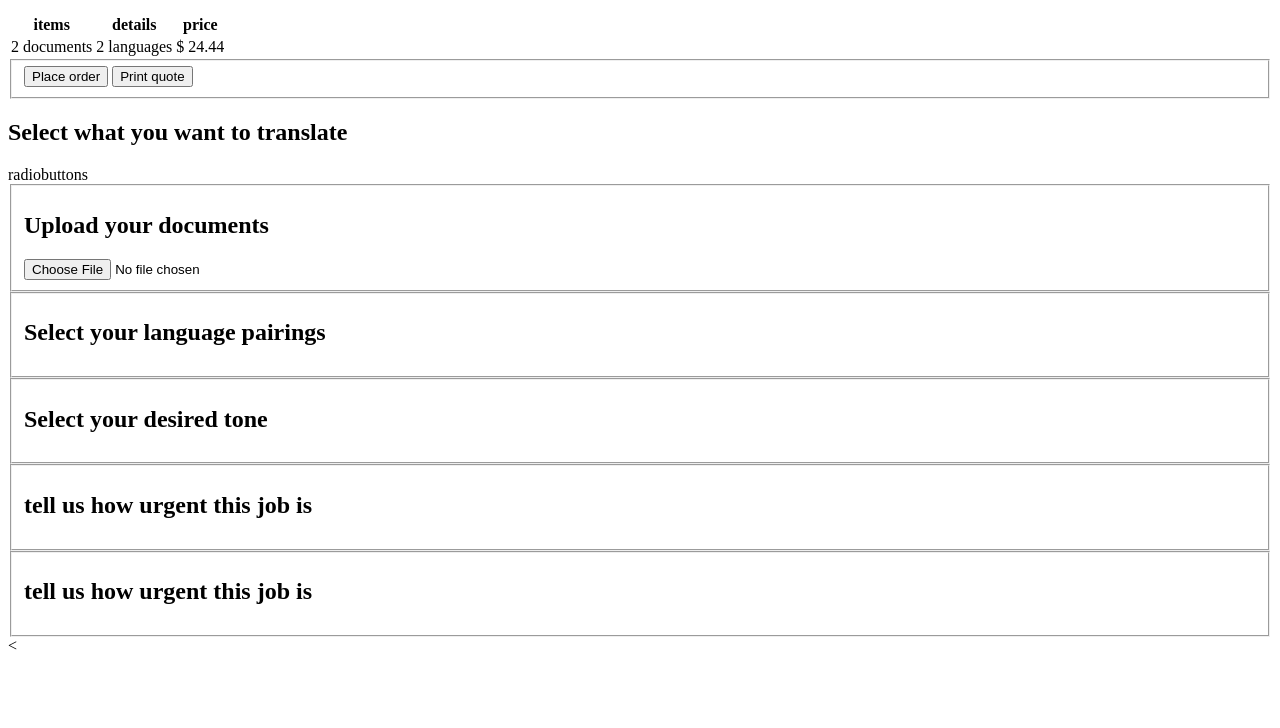
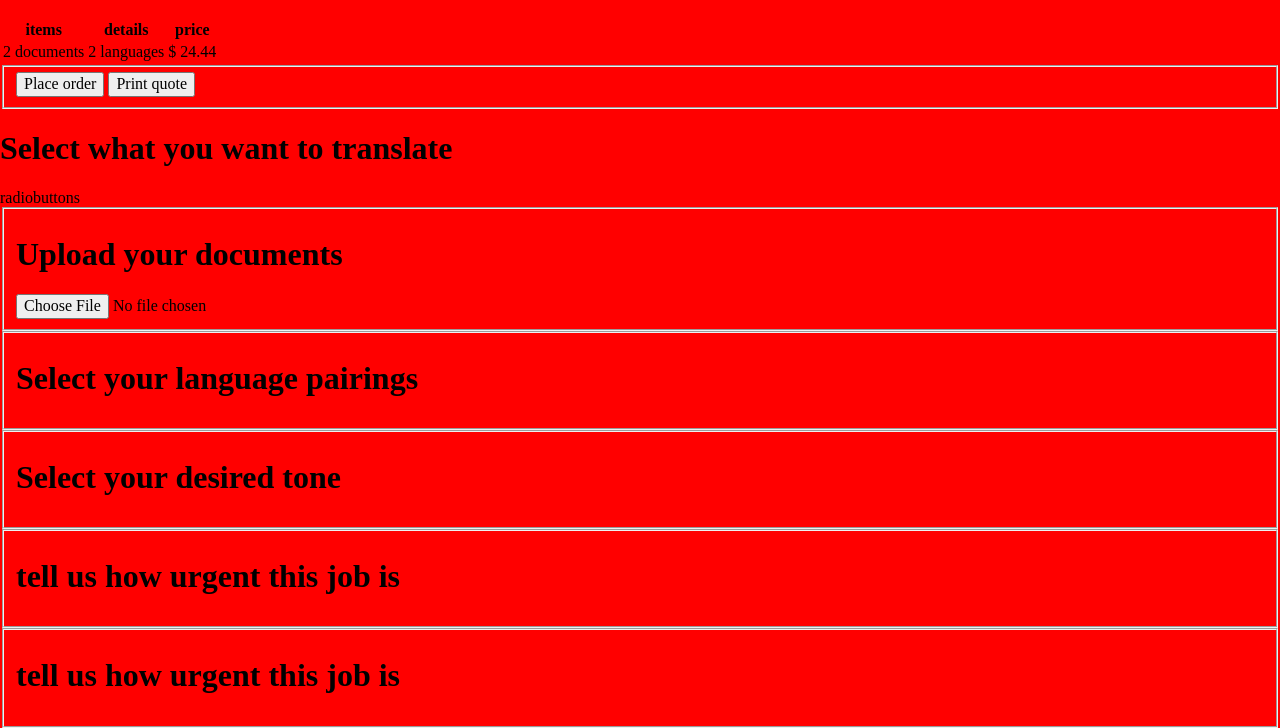
Before and after one commit to Quodnon/catwork-js-2016, a plain HTML site: page week02/lec04/sematnicForm.html in a window 1280 px wide. Shown: the part 192-920 px from the top of the page. Before the commit the page ends 855 px from the top, so only its background shows below. Drawn offline with nearby package versions, Linux system fonts and the light colour scheme.

Commit message:
added lessc

```diff
--- a/week02/lec04/sematnicForm.html
+++ b/week02/lec04/sematnicForm.html
@@ -3,7 +3,9 @@
     <head>
         <meta charset=utf-8>
         <title>форма для домашки</title>
+        <link rel="stylesheet" href="https://necolas.github.io/normalize.css/latest/normalize.css" type="text/css" />
         <link rel="stylesheet" href="style.css" type="text/css" />
+        <link rel="stylesheet" href="fonts/kotofont.tff" type="application/font-woff" />
     </head>
     <body>
         <header class=nav-buttons>
@@ -58,7 +60,7 @@
             </form>
         </main>
         <footer>
-            <
+
         </footer>
     </body>
 </html>
--- /dev/null
+++ b/week02/lec04/style.less
@@ -0,0 +1,11 @@
+main
+{
+    margin:0;
+
+    .order-details;
+}
+
+.order-details
+{
+    background-color: rgb(255,0,0);
+}
```
Also changed, not shown: week02/lec04/fonts/kotofont.ttf (added), week02/lec04/fonts/kotofont.woff (added), week02/lec04/style.css.
